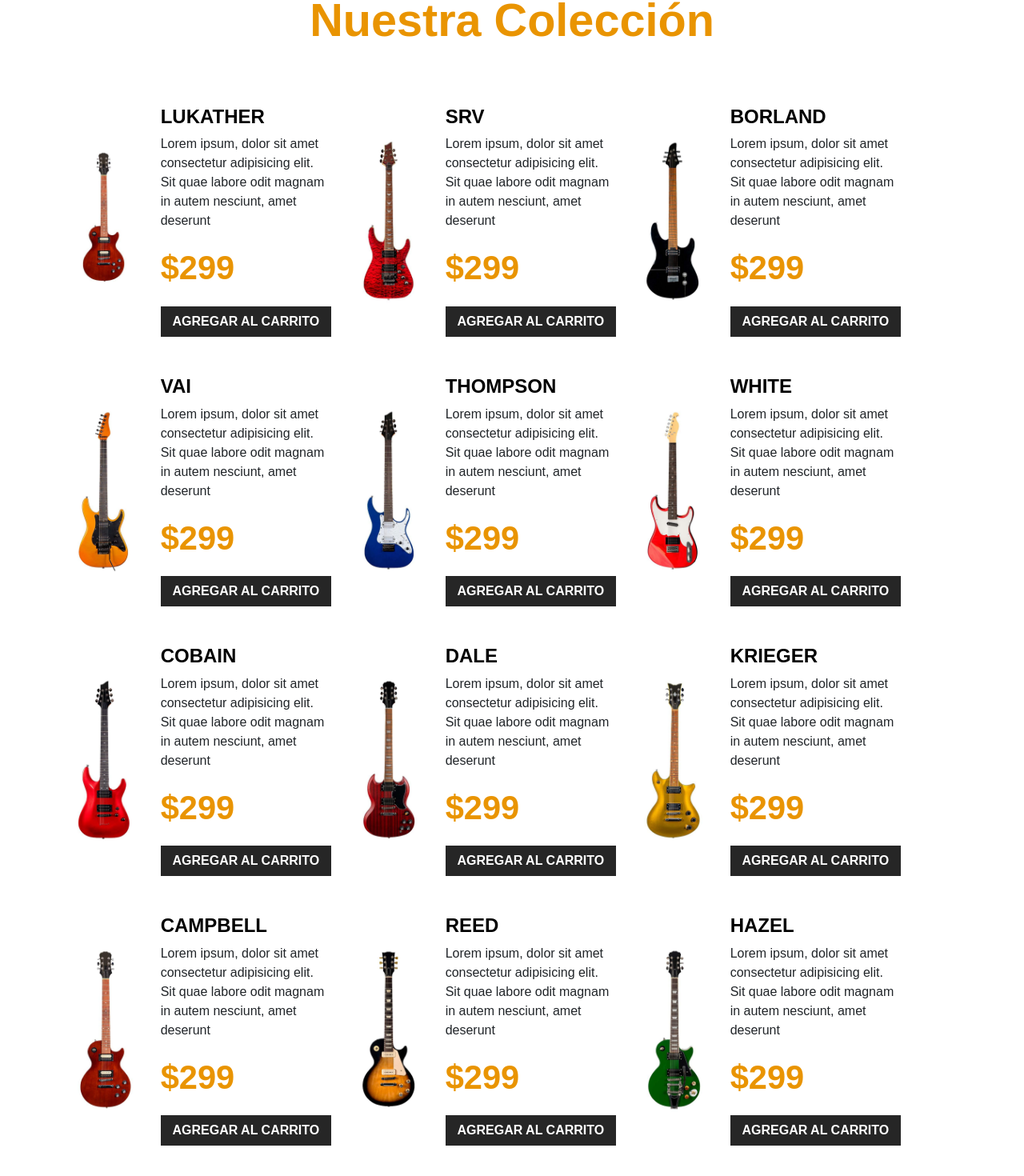
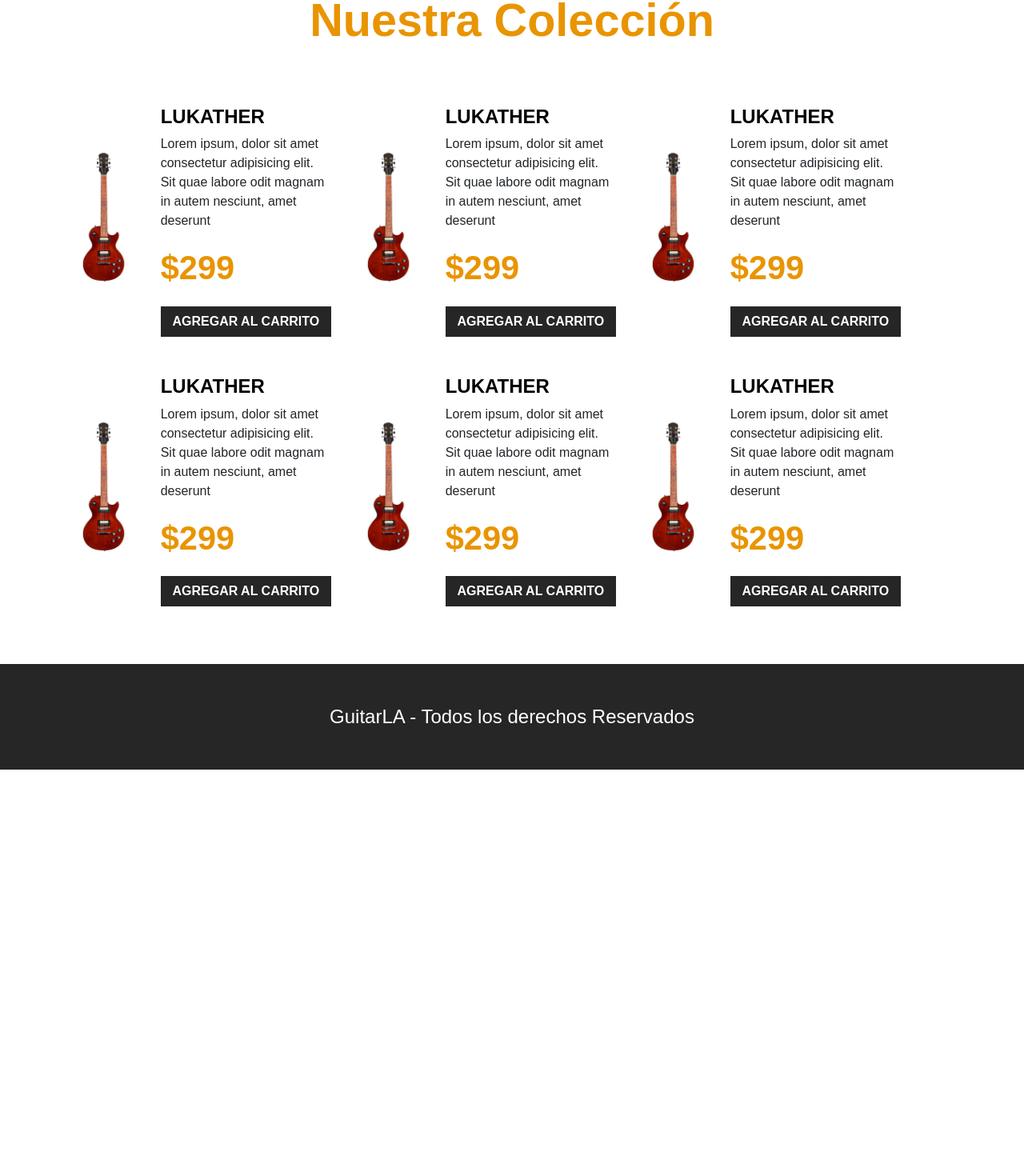
Before and after one commit to Jommp/shopping-cart, a React (Vite) app: page / in a window 1280 px wide. Shown: the part 234-1704 px from the top of the page at 80% size. After the commit the page ends 1196 px from the top, so only its background shows below. Built offline with nearby package versions, Linux system fonts and the light colour scheme.

Commit message:
feat(App.jsx): create static Guitar component

```diff
--- a/src/App.jsx
+++ b/src/App.jsx
@@ -1,4 +1,5 @@
-import Header from "./components/Header"
+import Header from "./components/Header";
+import Guitar from "./components/Guitar";
 
 function App() {
   return (
@@ -6,188 +7,22 @@ function App() {
       <Header />
 
       <main className="container-xl mt-5">
-        <h2 className="text-center">Nuestra Colección</h2>
+        <h2 className="text-center">
+          Nuestra Colección
+        </h2>
 
         <div className="row mt-5">
-          <div className="col-md-6 col-lg-4 my-4 row align-items-center">
-            <div className="col-4">
-              <img
-                className="img-fluid"
-                src="./public/img/guitarra_01.jpg"
-                alt="imagen guitarra"
-              />
-            </div>
+          <Guitar />
 
-            <div className="col-8">
-              <h3 className="text-black fs-4 fw-bold text-uppercase">Lukather</h3>
-              <p>Lorem ipsum, dolor sit amet consectetur adipisicing elit. Sit quae labore odit magnam in autem nesciunt, amet deserunt</p>
-              <p className="fw-black text-primary fs-3">$299</p>
-              <button
-                type="button"
-                className="btn btn-dark w-100"
-              >Agregar al Carrito</button>
-            </div>
-          </div>
+          <Guitar />
 
-          <div className="col-md-6 col-lg-4 my-4 row align-items-center">
-            <div className="col-4">
-              <img className="img-fluid" src="./public/img/guitarra_02.jpg" alt="imagen guitarra" />
-            </div>
-            <div className="col-8">
-              <h3 className="text-black fs-4 fw-bold text-uppercase">SRV</h3>
-              <p>Lorem ipsum, dolor sit amet consectetur adipisicing elit. Sit quae labore odit magnam in autem nesciunt, amet deserunt</p>
-              <p className="fw-black text-primary fs-3">$299</p>
-              <button
-                type="button"
-                className="btn btn-dark w-100 "
-              >Agregar al Carrito</button>
-            </div>
-          </div>
+          <Guitar />
 
-          <div className="col-md-6 col-lg-4 my-4 row align-items-center">
-            <div className="col-4">
-              <img className="img-fluid" src="./public/img/guitarra_03.jpg" alt="imagen guitarra" />
-            </div>
-            <div className="col-8">
-              <h3 className="text-black fs-4 fw-bold text-uppercase">Borland</h3>
-              <p>Lorem ipsum, dolor sit amet consectetur adipisicing elit. Sit quae labore odit magnam in autem nesciunt, amet deserunt</p>
-              <p className="fw-black text-primary fs-3">$299</p>
-              <button
-                type="button"
-                className="btn btn-dark w-100 "
-              >Agregar al Carrito</button>
-            </div>
-          </div>
+          <Guitar />
 
-          <div className="col-md-6 col-lg-4 my-4 row align-items-center">
-            <div className="col-4">
-              <img className="img-fluid" src="./public/img/guitarra_04.jpg" alt="imagen guitarra" />
-            </div>
-            <div className="col-8">
-              <h3 className="text-black fs-4 fw-bold text-uppercase">Vai</h3>
-              <p>Lorem ipsum, dolor sit amet consectetur adipisicing elit. Sit quae labore odit magnam in autem nesciunt, amet deserunt</p>
-              <p className="fw-black text-primary fs-3">$299</p>
-              <button
-                type="button"
-                className="btn btn-dark w-100 "
-              >Agregar al Carrito</button>
-            </div>
-          </div>
+          <Guitar />
 
-          <div className="col-md-6 col-lg-4 my-4 row align-items-center">
-            <div className="col-4">
-              <img className="img-fluid" src="./public/img/guitarra_05.jpg" alt="imagen guitarra" />
-            </div>
-            <div className="col-8">
-              <h3 className="text-black fs-4 fw-bold text-uppercase">Thompson</h3>
-              <p>Lorem ipsum, dolor sit amet consectetur adipisicing elit. Sit quae labore odit magnam in autem nesciunt, amet deserunt</p>
-              <p className="fw-black text-primary fs-3">$299</p>
-              <button
-                type="button"
-                className="btn btn-dark w-100 "
-              >Agregar al Carrito</button>
-            </div>
-          </div>
-
-          <div className="col-md-6 col-lg-4 my-4 row align-items-center">
-            <div className="col-4">
-              <img className="img-fluid" src="./public/img/guitarra_06.jpg" alt="imagen guitarra" />
-            </div>
-            <div className="col-8">
-              <h3 className="text-black fs-4 fw-bold text-uppercase">White</h3>
-              <p>Lorem ipsum, dolor sit amet consectetur adipisicing elit. Sit quae labore odit magnam in autem nesciunt, amet deserunt</p>
-              <p className="fw-black text-primary fs-3">$299</p>
-              <button
-                type="button"
-                className="btn btn-dark w-100 "
-              >Agregar al Carrito</button>
-            </div>
-          </div>
-
-          <div className="col-md-6 col-lg-4 my-4 row align-items-center">
-            <div className="col-4">
-              <img className="img-fluid" src="./public/img/guitarra_07.jpg" alt="imagen guitarra" />
-            </div>
-            <div className="col-8">
-              <h3 className="text-black fs-4 fw-bold text-uppercase">Cobain</h3>
-              <p>Lorem ipsum, dolor sit amet consectetur adipisicing elit. Sit quae labore odit magnam in autem nesciunt, amet deserunt</p>
-              <p className="fw-black text-primary fs-3">$299</p>
-              <button
-                type="button"
-                className="btn btn-dark w-100 "
-              >Agregar al Carrito</button>
-            </div>
-          </div>
-          <div className="col-md-6 col-lg-4 my-4 row align-items-center">
-            <div className="col-4">
-              <img className="img-fluid" src="./public/img/guitarra_08.jpg" alt="imagen guitarra" />
-            </div>
-            <div className="col-8">
-              <h3 className="text-black fs-4 fw-bold text-uppercase">Dale</h3>
-              <p>Lorem ipsum, dolor sit amet consectetur adipisicing elit. Sit quae labore odit magnam in autem nesciunt, amet deserunt</p>
-              <p className="fw-black text-primary fs-3">$299</p>
-              <button
-                type="button"
-                className="btn btn-dark w-100 "
-              >Agregar al Carrito</button>
-            </div>
-          </div>
-          <div className="col-md-6 col-lg-4 my-4 row align-items-center">
-            <div className="col-4">
-              <img className="img-fluid" src="./public/img/guitarra_09.jpg" alt="imagen guitarra" />
-            </div>
-            <div className="col-8">
-              <h3 className="text-black fs-4 fw-bold text-uppercase">Krieger</h3>
-              <p>Lorem ipsum, dolor sit amet consectetur adipisicing elit. Sit quae labore odit magnam in autem nesciunt, amet deserunt</p>
-              <p className="fw-black text-primary fs-3">$299</p>
-              <button
-                type="button"
-                className="btn btn-dark w-100 "
-              >Agregar al Carrito</button>
-            </div>
-          </div>
-          <div className="col-md-6 col-lg-4 my-4 row align-items-center">
-            <div className="col-4">
-              <img className="img-fluid" src="./public/img/guitarra_10.jpg" alt="imagen guitarra" />
-            </div>
-            <div className="col-8">
-              <h3 className="text-black fs-4 fw-bold text-uppercase">Campbell</h3>
-              <p>Lorem ipsum, dolor sit amet consectetur adipisicing elit. Sit quae labore odit magnam in autem nesciunt, amet deserunt</p>
-              <p className="fw-black text-primary fs-3">$299</p>
-              <button
-                type="button"
-                className="btn btn-dark w-100 "
-              >Agregar al Carrito</button>
-            </div>
-          </div>
-          <div className="col-md-6 col-lg-4 my-4 row align-items-center">
-            <div className="col-4">
-              <img className="img-fluid" src="./public/img/guitarra_11.jpg" alt="imagen guitarra" />
-            </div>
-            <div className="col-8">
-              <h3 className="text-black fs-4 fw-bold text-uppercase">Reed</h3>
-              <p>Lorem ipsum, dolor sit amet consectetur adipisicing elit. Sit quae labore odit magnam in autem nesciunt, amet deserunt</p>
-              <p className="fw-black text-primary fs-3">$299</p>
-              <button
-                type="button"
-                className="btn btn-dark w-100 "
-              >Agregar al Carrito</button>
-            </div>
-          </div>
-          <div className="col-md-6 col-lg-4 my-4 row align-items-center">
-            <div className="col-4">
-              <img className="img-fluid" src="./public/img/guitarra_12.jpg" alt="imagen guitarra" />
-            </div>
-            <div className="col-8">
-              <h3 className="text-black fs-4 fw-bold text-uppercase">Hazel</h3>
-              <p>Lorem ipsum, dolor sit amet consectetur adipisicing elit. Sit quae labore odit magnam in autem nesciunt, amet deserunt</p>
-              <p className="fw-black text-primary fs-3">$299</p>
-              <button
-                type="button"
-                className="btn btn-dark w-100 "
-              >Agregar al Carrito</button>
-            </div>
-          </div>
+          <Guitar />
         </div>
       </main>
 
--- /dev/null
+++ b/src/components/Guitar.jsx
@@ -0,0 +1,25 @@
+function Guitar() {
+  return (
+    <div className="col-md-6 col-lg-4 my-4 row align-items-center">
+      <div className="col-4">
+        <img
+          className="img-fluid"
+          src="./public/img/guitarra_01.jpg"
+          alt="imagen guitarra"
+        />
+      </div>
+
+      <div className="col-8">
+        <h3 className="text-black fs-4 fw-bold text-uppercase">Lukather</h3>
+        <p>Lorem ipsum, dolor sit amet consectetur adipisicing elit. Sit quae labore odit magnam in autem nesciunt, amet deserunt</p>
+        <p className="fw-black text-primary fs-3">$299</p>
+        <button
+          type="button"
+          className="btn btn-dark w-100"
+        >Agregar al Carrito</button>
+      </div>
+    </div>
+  );
+}
+
+export default Guitar;
```
